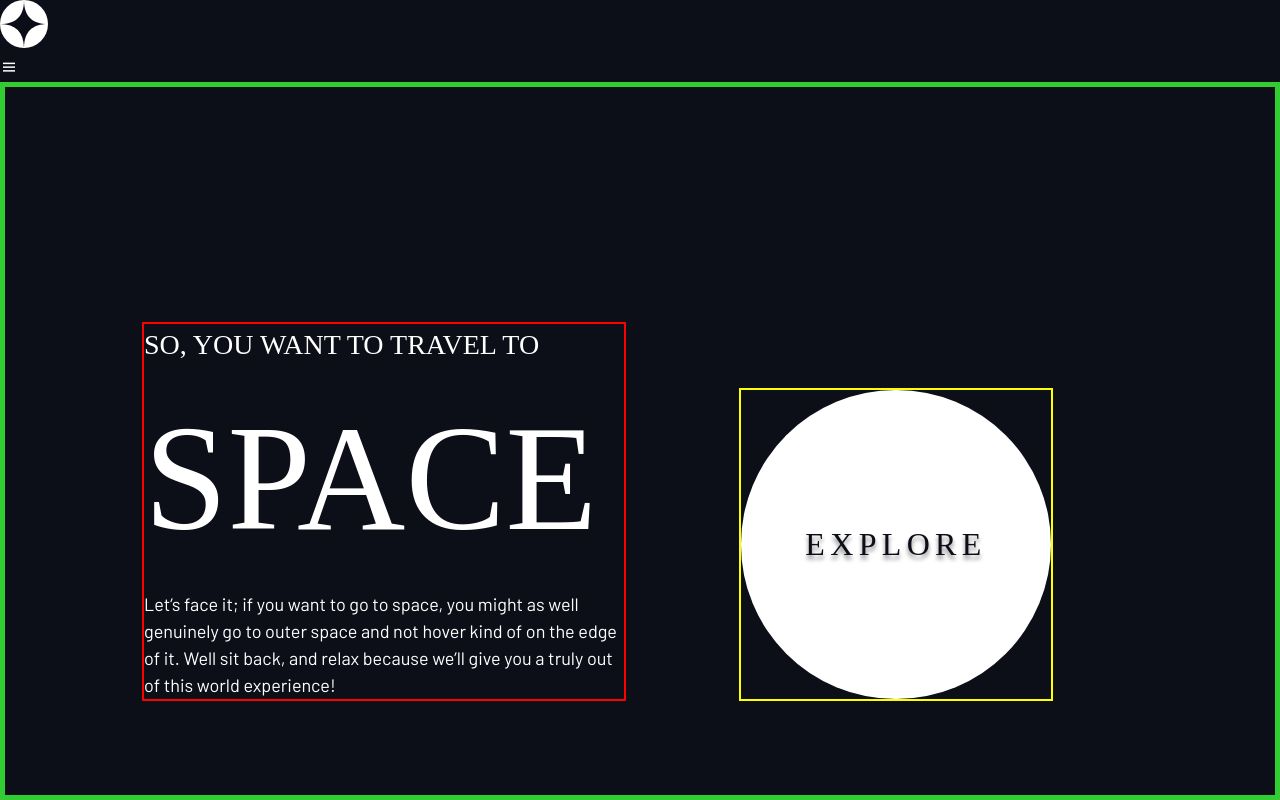
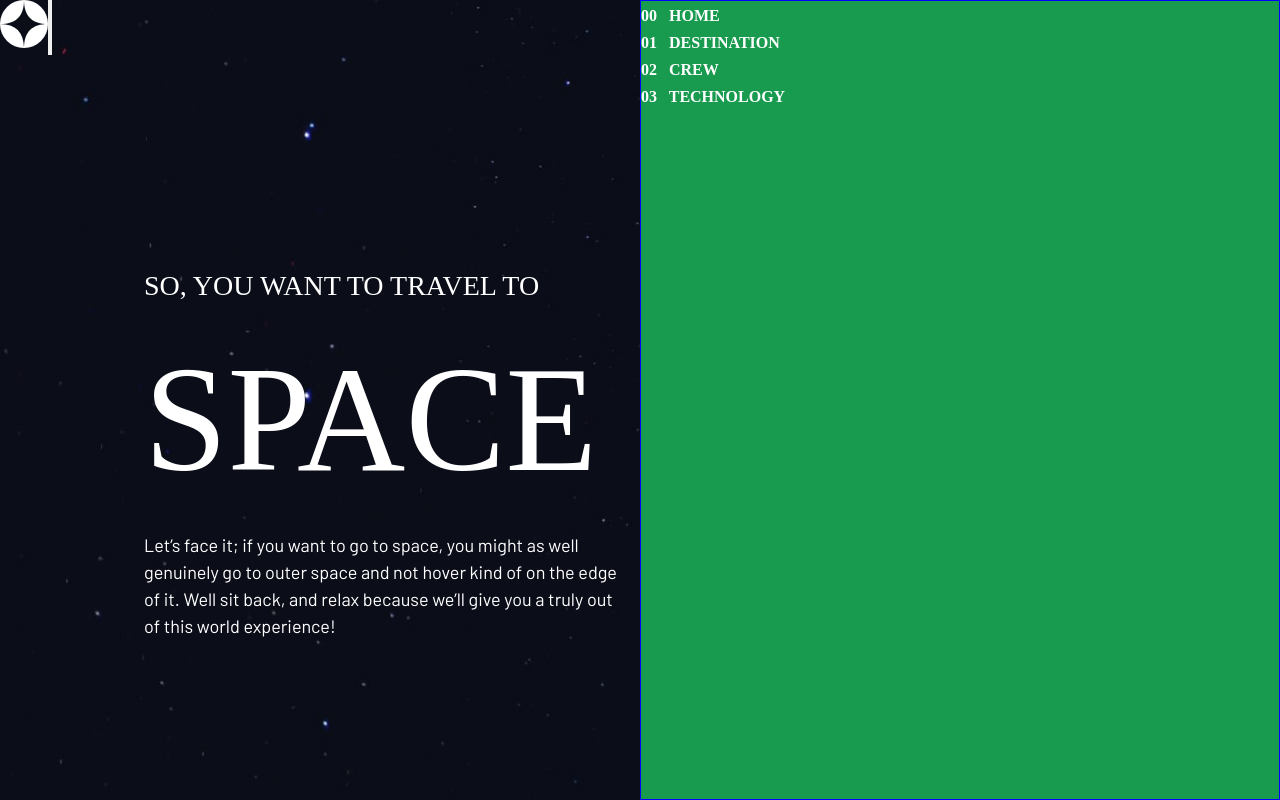
Before and after one commit to nickonyi/Space-tourism-website, a website: page index.html in a window 1280 px wide. Drawn offline with nearby package versions, Linux system fonts and the light colour scheme; a web font is replaced by a local one.

Commit message:
Space tourism website

```diff
--- a/css/style.css
+++ b/css/style.css
@@ -83,8 +83,58 @@ body {
     display: block;
 }
 
+.sr-only {
+    position: absolute;
+    width: 1px;
+    height: 1px;
+    padding: 0;
+    margin: -1px;
+    overflow: hidden;
+    clip: rect(0, 0, 0, 0);
+    white-space: nowrap;
+    /* added line */
+    border: 0;
+}
+
 
 /*---------------------------Start of Header styling--------------------------------------*/
+
+.main-header {
+    display: flex;
+}
+
+.header-contents {
+    display: flex;
+    --underline-gap: 2rem;
+    border: 1px solid blue;
+    flex-direction: column;
+    background-color: rgb(25, 155, 79);
+}
+
+.primary-navigation {
+    position: fixed;
+    inset: 0 0 0 50%;
+    margin: 0;
+    padding: 0;
+    z-index: 1;
+}
+
+.header-contents>li {
+    list-style: none;
+}
+
+.header-contents li a {
+    text-decoration: none;
+    font-family: 'Barlow Condensed';
+    text-transform: uppercase;
+    font-weight: 700;
+    font-size: 1rem;
+    color: #fff;
+}
+
+.header-contents li span {
+    margin-right: .5rem;
+}
 
 
 /*---------------------------End of Header styling--------------------------------------*/
@@ -101,7 +151,6 @@ body {
 .grid-container {
     text-align: center;
     display: grid;
-    border: 5px solid limegreen;
     place-items: center;
     padding-inline: 1rem;
 }
@@ -118,24 +167,14 @@ body {
     }
     .grid-container>*:first-child {
         grid-column: 2;
-        outline: 2px solid red;
     }
     .grid-container>*:last-child {
         grid-column: 3;
-        outline: 2px solid yellow;
     }
     .grid-container--home {
-        padding-bottom: 6rem;
+        padding-bottom: max(6rem, 20vh);
         align-items: flex-end;
     }
-}
-
-.grid-container>*:first-child {
-    outline: 2px solid red;
-}
-
-.grid-container>*:last-child {
-    outline: 2px solid yellow;
 }
 
 .starting-text {
@@ -200,6 +239,7 @@ body {
     aspect-ratio: 1;
     text-decoration: none;
     background: #fff;
+    transition: all 1s;
 }
 
 .explore-icon:hover {
@@ -233,18 +273,15 @@ body {
 
 /*home*/
 
-
-/*
 .home {
-    background: url('/assets/home/background-home-mobile.jpg');
+    background: url('../assets/home/background-home-mobile.jpg');
     background-size: cover;
     background-position: bottom center;
-    background-repeat: no-repeat;
 }
 
 @media(min-width:35rem) {
     .home {
-        background: url('/assets/home/background-home-tablet.jpg');
+        background: url('../assets/home/background-home-tablet.jpg');
         background-size: cover;
         background-position: center center;
     }
@@ -252,7 +289,7 @@ body {
 
 @media(min-width:45rem) {
     .home {
-        background: url('/assets/home/background-home-desktop.jpg');
+        background: url('../assets/home/background-home-desktop.jpg');
         background-size: cover;
         background-position: bottom center;
     }
--- a/index.html
+++ b/index.html
@@ -25,18 +25,17 @@
         <div class="logo">
             <img src="./assets/shared/logo.svg" alt="">
         </div>
-        <div class="header-toggle">
-            <i class='bx bx-menu' id="header-toggle"></i>
-        </div>
-
-        <!--<nav>
-                <ul class="primary-navigation header-contents">
-                    <li class="header-contents-1"><a href="index.html">00 Home</a></li>
-                    <li class="header-contents-2"><a href="destination-moon.html">01 Destination</a></li>
-                    <li class="header-contents-3"><a href="crew-commander.html">02 Crew</a></li>
-                    <li class="header-contents-4"><a href="technology-vehicle.html">03 Technology</a></li>
-                </ul>
-            </nav>-->
+        <button class="mobile-nav-toggle" aria-controls="primary-navigation" aria-expanded="false"><span class="sr-only">Menu</span></button>
+        <nav>
+            <ul id="primary-navigation" class="primary-navigation header-contents">
+                <li class="active">
+                    <a href="index.html"> <span>00 </span>Home</a>
+                </li>
+                <li><a href="destination-moon.html"><span>01</span> Destination</a></li>
+                <li><a href="crew-commander.html"><span>02</span> Crew</a></li>
+                <li><a href="technology-vehicle.html"><span>03</span> Technology</a></li>
+            </ul>
+        </nav>
 
     </header>
     <div class="grid-container grid-container--home">
```
